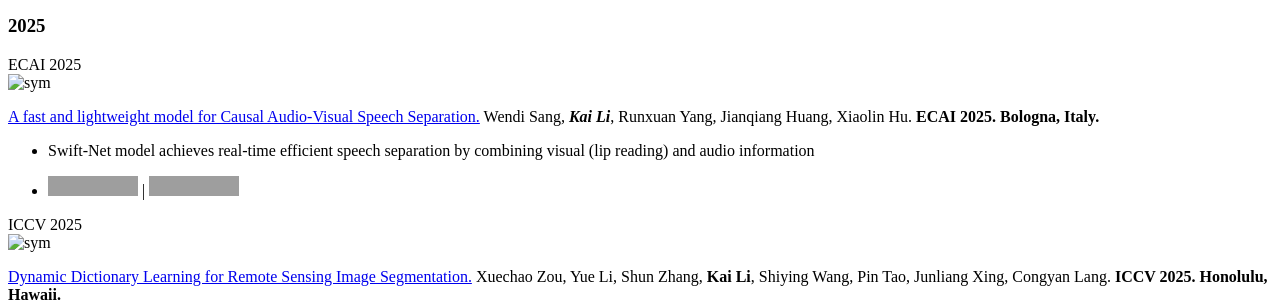
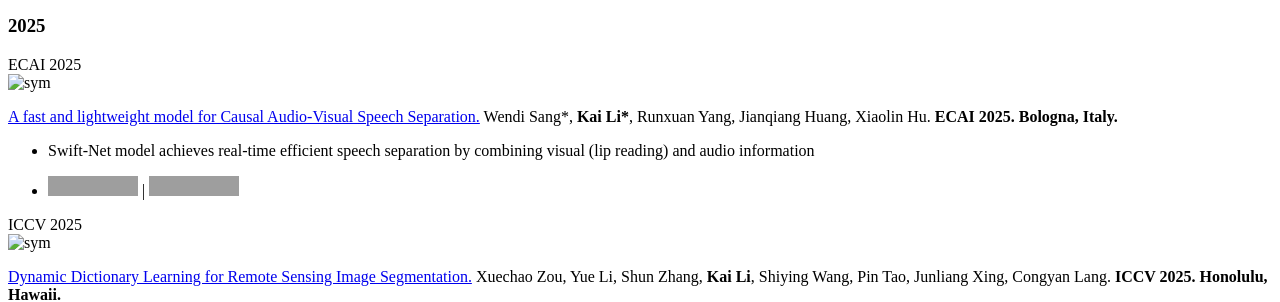
Before and after one commit to JusperLee/jusperlee.github.io, a Jekyll site: the page built from _pages/includes/pub.md, in a window 1280 px wide and 900 px high, scrolled down 470 px, cut to the strip 152-454 px from the top of the window. Built offline with Jekyll 4.4.1, drawn with Linux system fonts in a browser that asks for light colours; nearby versions of some CDN libraries; our own code applies the rules of GitHub Pages for plain Markdown files; formulas are drawn with MathJax 3; grey boxes are pictures that could not be loaded.

Commit message:
Update pub.md

```diff
--- a/_pages/includes/pub.md
+++ b/_pages/includes/pub.md
@@ -8,7 +8,7 @@
 <div class='paper-box'><div class='paper-box-image'><div><div class="badge">ECAI 2025</div><img src='./images/Swift-Net.png' alt="sym" width="100%"></div></div>
 <div class='paper-box-text' markdown="1">
 
-[A fast and lightweight model for Causal Audio-Visual Speech Separation.](https://arxiv.org/abs/2506.06689) Wendi Sang*, **Kai Li***, Runxuan Yang, Jianqiang Huang, Xiaolin Hu. **ECAI 2025. Bologna, Italy.**
+[A fast and lightweight model for Causal Audio-Visual Speech Separation.](https://arxiv.org/abs/2506.06689) Wendi Sang*, **Kai Li\***, Runxuan Yang, Jianqiang Huang, Xiaolin Hu. **ECAI 2025. Bologna, Italy.**
 
 - Swift-Net model achieves real-time efficient speech separation by combining visual (lip reading) and audio information
 
```
